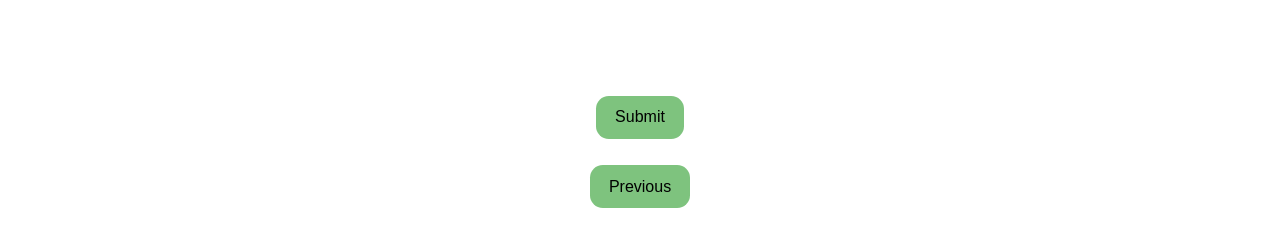
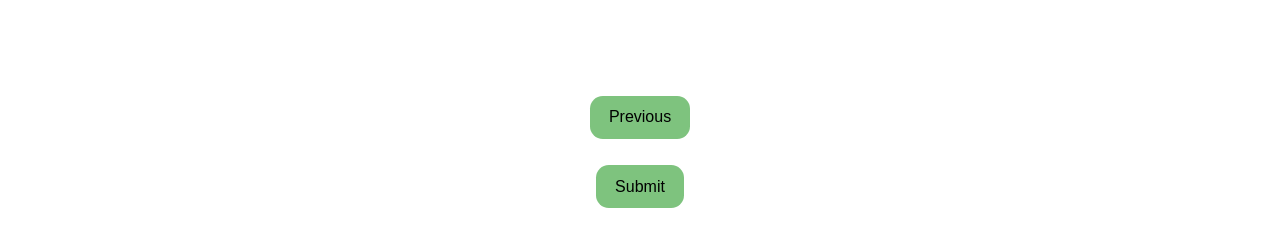
Before and after one commit to celinec1/CS411-Project, a React (Create React App) app in the folder cs411/: page / in a window 1280 px wide. Both pictures are taken after typing "Sample", "Sample" into the empty fields and a click on the button "Submit". Shown: the part 359-606 px from the top of the page. Built offline with nearby package versions, Linux system fonts and the light colour scheme.

Commit message:
fixing up the modes of transportation

```diff
--- a/cs411/src/WebPage.js
+++ b/cs411/src/WebPage.js
@@ -1,18 +1,31 @@
-// import React from 'react';
-// import './WebPage.css';
+import React, { useState } from 'react';
+import './WebPage.css';
 
-// const WebPage = () => {
+const WebPage = () => {
+  const [isFormSubmitted, setIsFormSubmitted] = useState(false);
+  const [selectedTransportation, setSelectedTransportation] = useState('');
+  const [isTransportationSubmitted, setIsTransportationSubmitted] = useState(false);
+
+
 //   const handleSubmit = (event) => {
 //     event.preventDefault();
-
 //     const location = event.target.locationInput.value;
 //     const destination = event.target.destinationInput.value;
-
 
 //     console.log('Location:', location);
 //     console.log('Destination:', destination);
 
 //     event.target.reset();
+//     setIsFormSubmitted(true);
+//   };
+
+//   const handleTransportationSelect = (transportation) => {
+//     setSelectedTransportation(transportation);
+//   };
+
+//   const handlePrevious = () => {
+//     setIsFormSubmitted(false);
+//     setSelectedTransportation('');
 //   };
 
 //   return (
@@ -22,29 +35,59 @@
 //         <button>Profile</button>
 //       </div>
 
-//       <div className="user-input">
-//         <h2>Enter your location and destination:</h2>
-//         <form onSubmit={handleSubmit}>
-//           <input type="text" id="locationInput" placeholder="Enter location" required />
-//           <input type="text" id="destinationInput" placeholder="Enter destination" required />
-//           <button type="submit">Submit</button>
-//         </form>
-//       </div>
+//       {!isFormSubmitted ? (
+//         <div className="user-input">
+//           <h2>Enter your location and destination:</h2>
+//           <form onSubmit={handleSubmit}>
+//             <input type="text" id="locationInput" placeholder="Enter location" required />
+//             <input type="text" id="destinationInput" placeholder="Enter destination" required />
+//             <button type="submit">Submit</button>
+//           </form>
+//         </div>
+//       ) : (
+//         <div className="transportation-selection">
+//           <h2>Select mode of transportation:</h2>
+//           <div className="transportation-buttons">
+//             <button
+//               className={`transportation-button ${selectedTransportation === 'walk' ? 'selected' : ''}`}
+//               onClick={() => handleTransportationSelect('walk')}
+//             >
+//               Walk
+//             </button>
+//             <button
+//               className={`transportation-button ${selectedTransportation === 'cycle' ? 'selected' : ''}`}
+//               onClick={() => handleTransportationSelect('cycle')}
+//             >
+//               Cycle
+//             </button>
+//             <button
+//               className={`transportation-button ${selectedTransportation === 'car' ? 'selected' : ''}`}
+//               onClick={() => handleTransportationSelect('car')}
+//             >
+//               Car
+//             </button>
+//             <button
+//               className={`transportation-button ${selectedTransportation === 'train' ? 'selected' : ''}`}
+//               onClick={() => handleTransportationSelect('train')}
+//             >
+//               Train
+//             </button>
+//           </div>
+//           <div className="button-group">
+//           <button className="submit-button">Submit</button>
+//             <button className="previous-button" onClick={handlePrevious}>
+//               Previous
+//             </button>
+//           </div>
+//         </div>
+//       )}
 //     </div>
 //   );
 // };
 
 // export default WebPage;
 
-
-import React, { useState } from 'react';
-import './WebPage.css';
-
-const WebPage = () => {
-  const [isFormSubmitted, setIsFormSubmitted] = useState(false);
-  const [selectedTransportation, setSelectedTransportation] = useState('');
-
-  const handleSubmit = (event) => {
+const handleSubmit = (event) => {
     event.preventDefault();
     const location = event.target.locationInput.value;
     const destination = event.target.destinationInput.value;
@@ -58,11 +101,17 @@ const WebPage = () => {
 
   const handleTransportationSelect = (transportation) => {
     setSelectedTransportation(transportation);
+    setIsTransportationSubmitted(false); // Reset the transportation submission when a new mode of transportation is selected
   };
 
   const handlePrevious = () => {
     setIsFormSubmitted(false);
     setSelectedTransportation('');
+    setIsTransportationSubmitted(false); // Reset the transportation submission when going back
+  };
+
+  const handleTransportationSubmit = () => {
+    setIsTransportationSubmitted(true);
   };
 
   return (
@@ -111,15 +160,19 @@ const WebPage = () => {
             </button>
           </div>
           <div className="button-group">
-          <button className="submit-button">Submit</button>
             <button className="previous-button" onClick={handlePrevious}>
               Previous
             </button>
+            <button className="submit-button" onClick={handleTransportationSubmit}>
+              Submit
+            </button>
+            {isTransportationSubmitted && (
+              <p>Here is the Spotify playlist!</p>
+            )}
           </div>
         </div>
       )}
     </div>
   );
-};
-
-export default WebPage;
+            };
+            export default WebPage;
```
Also changed, not shown: cs411/src/WebPage.css (+67 -64 lines).
